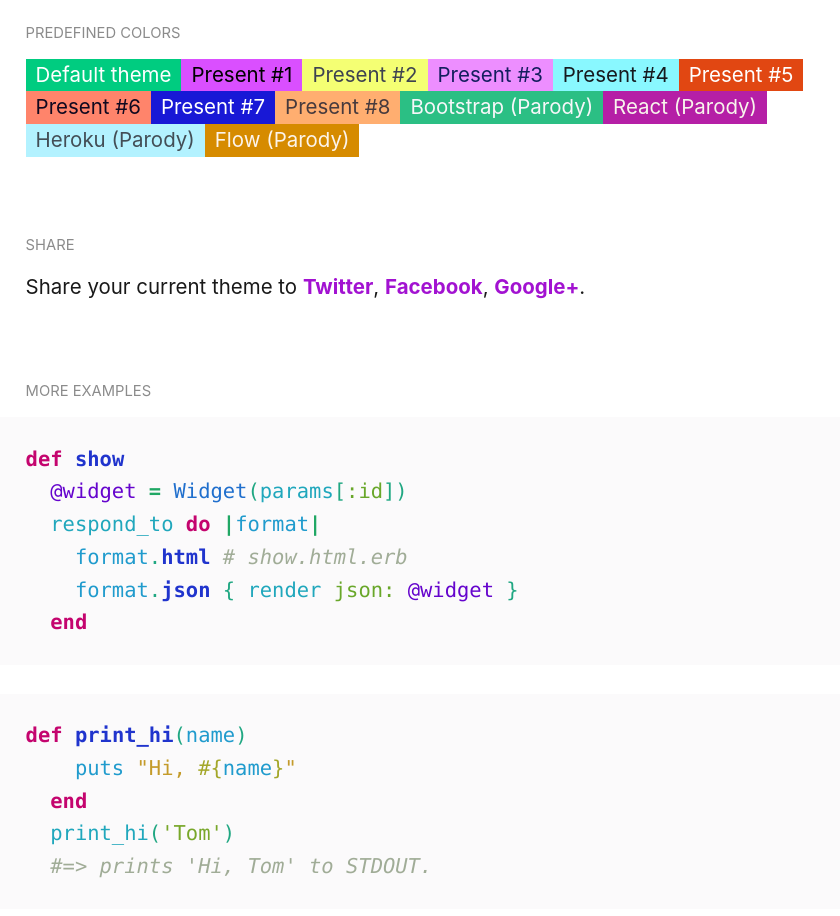
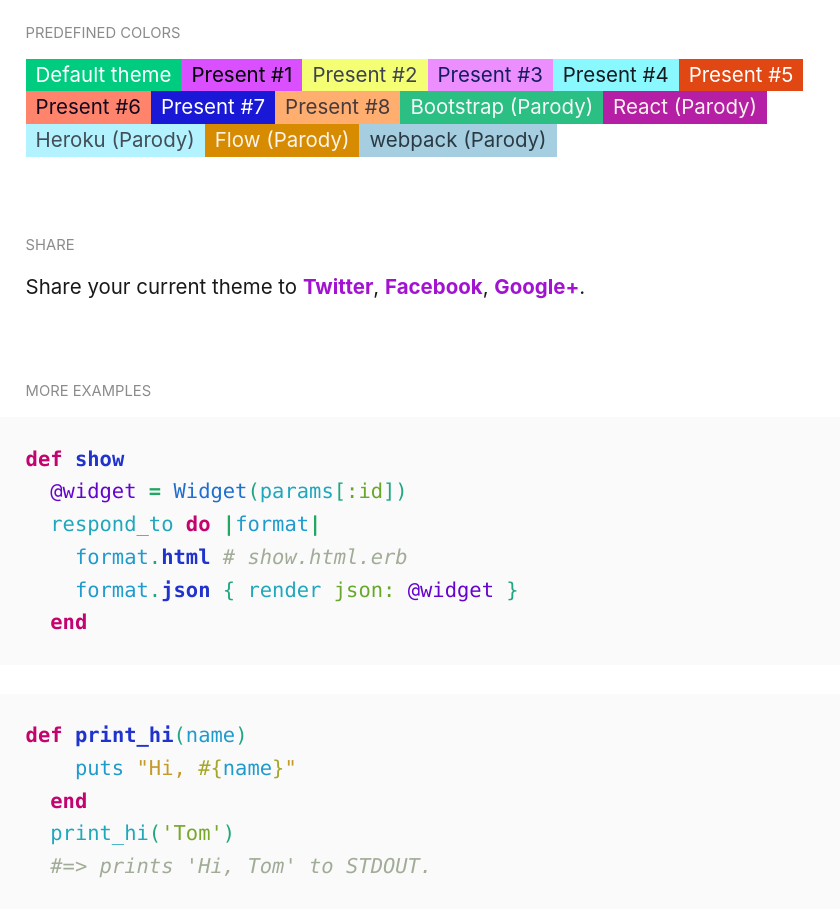
Before and after one commit to sparanoid/randomized, a website: page index.html in a window 1280 px wide. Shown: the part 1400-2316 px from the top of the page, without its empty margins (0-840 px from the left). Drawn offline with Linux system fonts and the light colour scheme.

Commit message:
feat(index): add webpack color scheme

```diff
--- a/index.html
+++ b/index.html
@@ -71,6 +71,7 @@
     <button data-scheme="b51fa6-c05b4d-f8f5ec">React (Parody)</button>
     <button data-scheme="b3f2ff-c28eff-434e56">Heroku (Parody)</button>
     <button data-scheme="d68b00-cc2e39-fcf4eb">Flow (Parody)</button>
+    <button data-scheme="a5cee1-53b7e6-2b3a42">webpack (Parody)</button>
   </p>
 
   <h2 class="sub-heading" id="share">Share</h2>
```
